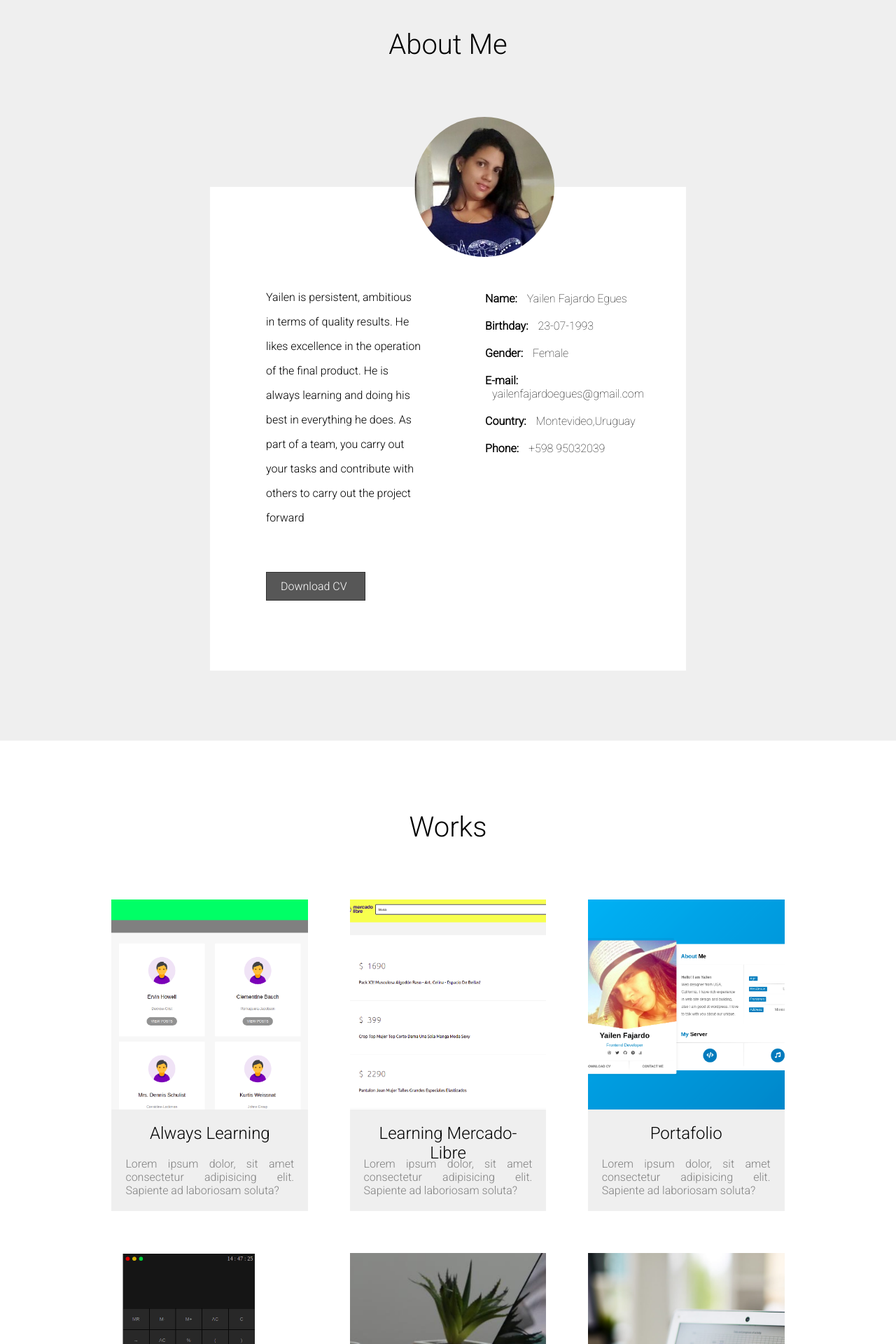
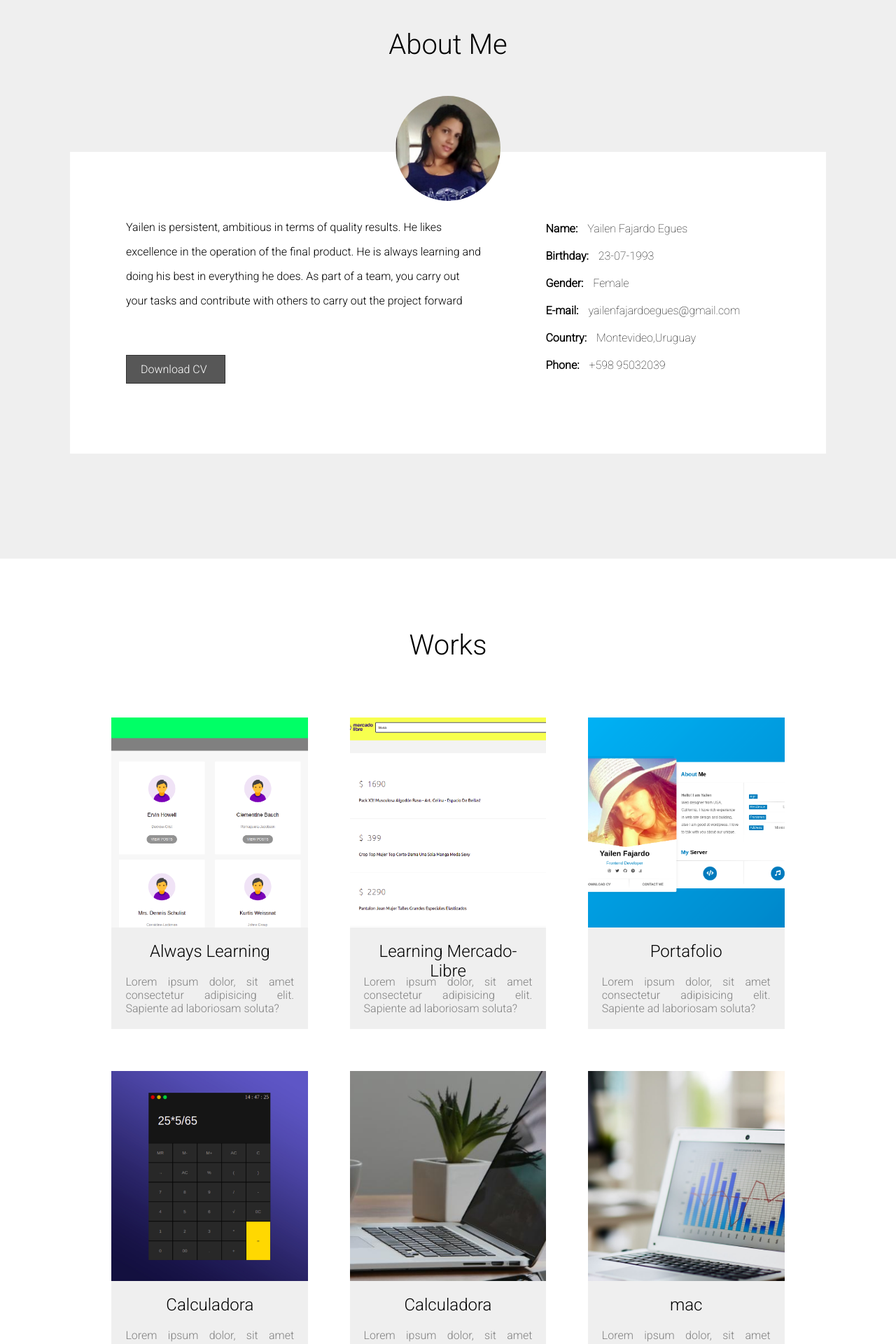
Before and after one commit to yailenfe/portafolio-react, a React (Create React App) app in the folder client/: page / in a window 1280 px wide. Shown: the part 860-2780 px from the top of the page at 70% size. Built offline with nearby package versions, Linux system fonts and the light colour scheme.

Commit message:
Arreglando el responsive y las imagenes

```diff
--- a/client/package.json
+++ b/client/package.json
@@ -33,6 +33,6 @@
             "last 1 firefox version",
             "last 1 safari version"
         ]
-    },
-    "proxy": "http://localhost:5000"
+    }
+
 }
--- a/client/src/componetes/About.jsx
+++ b/client/src/componetes/About.jsx
@@ -1,18 +1,16 @@
 import React from "react";
 import "../style/About.scss";
 import Bloque from "./Bloque";
-
 
 class About extends React.Component {
     render() {
         return (
             <Bloque color="rgba(238, 238, 238, 0.933)">
-                 <h1 className="titulo-general">About Me</h1>
+                <h1 className="titulo-general">About Me</h1>
 
                 <div className="container-about">
-                    <div className="container-imagen">
-                        <img src="./perfil.jpeg" alt="" />
-                    </div>
+                    <img src="./perfil.jpeg" alt="" />
+
                     <div className="container-abaut-inf">
                         <div className="info-personal">
                             <p>
@@ -24,7 +22,10 @@ class About extends React.Component {
                                 tasks and contribute with others to carry out
                                 the project forward
                             </p>
-                            <a className="btn" href="https://docs.google.com/document/u/0/export?format=pdf&id=1DHkn8TSxjI4cn_cjNWN2xpiQc73dduVqlRE7ThpaDLQ">
+                            <a
+                                className="btn"
+                                href="https://docs.google.com/document/u/0/export?format=pdf&id=1DHkn8TSxjI4cn_cjNWN2xpiQc73dduVqlRE7ThpaDLQ"
+                            >
                                 Download CV
                             </a>
                         </div>
--- a/client/src/componetes/ListadoProyecto.jsx
+++ b/client/src/componetes/ListadoProyecto.jsx
@@ -42,7 +42,7 @@ class ListadoProyecto extends React.Component {
                             link={
                                 "https://yai-calc.herokuapp.com/"
                             }
-                            imagen="./calculadora.png"
+                            imagen="./calculadora.jpg"
                             titulo="Calculadora"
                             description="Lorem ipsum dolor, sit amet consectetur adipisicing elit. Sapiente ad laboriosam soluta?"
                         />
--- a/client/src/style/About.scss
+++ b/client/src/style/About.scss
@@ -1,24 +1,22 @@
 .container-about {
     position: relative;
     background-color: white;
-    margin: 0 200px;
-    margin-top: 100px;
-    padding-top: 100px;
+    margin-top:50px;
+    margin-bottom:50px;
+    padding-top:50px;
     justify-content: center;
     display: flex;
+    box-sizing: content-box;
+    width: 100%;
 
-    .container-imagen {
-        width: 200px;
-        height: 200px;
+    img {
+        width: 150px;
+        height: 150px;
+        border-radius: 50%;
+        left: 50%;
+        transform: translate3d(-50%, 0, 0);
+        top: -80px;
         position: absolute;
-        left: 43%;
-        top: -100px;
-
-        img {
-            width: 200px;
-            height: 200px;
-            border-radius: 50%;
-        }
     }
 
     .container-abaut-inf {
@@ -64,18 +62,15 @@
         background: none;
         margin: 0;
         padding: 0;
+        justify-content: center;
 
-        .container-imagen {
-            position: absolute;
-            left: 100px;
+        img {
+            width: 100px;
+            height: 100px;
+            border-radius: 50%;
             top: -60px;
+        }
 
-            img {
-                width: 100px;
-                height: 100px;
-                border-radius: 50%;
-            }
-        }
         .container-abaut-inf {
             display: inline-block;
             margin-top: 60px;
@@ -84,10 +79,8 @@
                 width: 100%;
                 padding: 2px;
 
-
                 a {
-                    margin:20px 0;
-
+                    margin: 20px 0;
                 }
             }
 
--- a/client/src/style/Service.scss
+++ b/client/src/style/Service.scss
@@ -11,7 +11,8 @@
         width: 80px;
         border-radius: 50%;
         position: absolute;
-        left: 180px;
+        left: 50%;
+        transform: translate3d(-50%,0,0);
         top: -40px;
     }
 
```
Also changed, not shown: client/public/calculadora.jpg (added).
